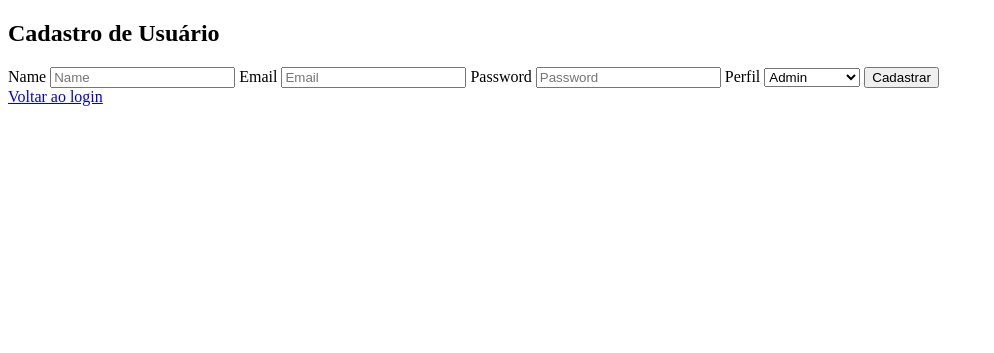
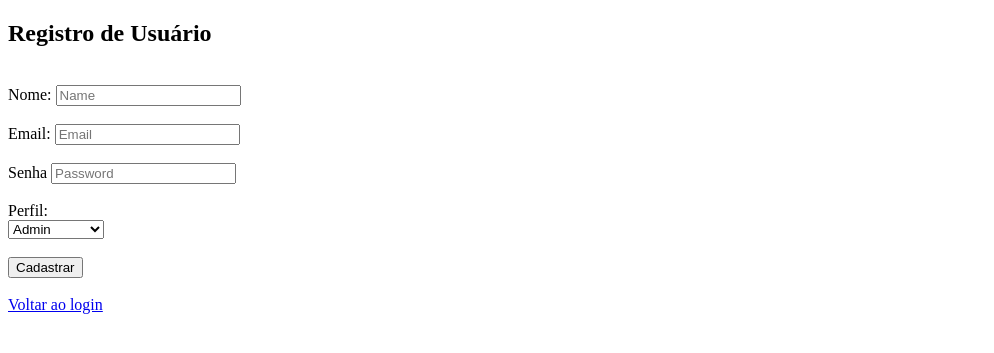
Before and after one commit to joaovictorgit21/CadLogin_System, a PHP site: page /view/RegisterView.php in a window 1280 px wide. Shown: the top 353 px of the page, without its empty margins (0-994 px from the left). Run offline with PHP 8.4, Linux system fonts and the light colour scheme.

Commit message:
fix: :bug: Correção de leitura das Classes

```diff
--- a/controller/AuthController.php
+++ b/controller/AuthController.php
@@ -1,11 +1,13 @@
 <?php
+
+require_once 'model/UserModel.php';
     class AuthController {
         public function loginUser() {
             if ($_SERVER['REQUEST_METHOD'] == 'POST') {
-                $useremail = $_POST['email'];
+                $email = $_POST['email'];
                 $password = $_POST['password'];
 
-                $user = UserModel::findByEmail($useremail);
+                $user = UserModel::findByEmail($email);
 
                 if ($user && password_verify($password, $user['password'])) {
                     session_start();
--- a/controller/UserController.php
+++ b/controller/UserController.php
@@ -1,4 +1,5 @@
 <?php
+
 class UserController {
     public function registerUser() {
         // verifica se a requisição é do tipo POST (se o form foi enviado)
--- a/model/DatabaseModel.php
+++ b/model/DatabaseModel.php
@@ -1,4 +1,5 @@
-<?
+<?php
+
     class DatabaseModel {
         private static $instance = null;
 
@@ -20,7 +21,6 @@
                 // Define um modo de erro para exeções, facilitando a depuração e tratamento de erros
                 self::$instance->setAttribute(PDO::ATTR_ERRMODE, PDO::ERRMODE_EXCEPTION);
             }
-
             return self::$instance;
         }
     }
--- a/view/RegisterView.php
+++ b/view/RegisterView.php
@@ -4,33 +4,51 @@
     <meta charset="UTF-8">
     <meta http-equiv="X-UA-Compatible" content="IE=edge">
     <meta name="viewport" content="width=device-width, initial-scale=1.0">
+
+    <!-- Title Web -->
     <title>Cadastro de Usuário</title>
+
+    <!-- Style CSS -->
+    <link rel="stylesheet" href="./style.css">
+    <link rel="stylesheet" href="./components/css/registerUser.css">
+
 </head>
 <body>
 
     <main>
-        <div>
-            <h2>Cadastro de Usuário</h2>
+        <div class="container">
+            <h2>Registro de Usuário</h2>
+            <br>
             <form method="POST" action="index.php?action=RegisterView">
-                    <label for="name">Name</label>
+                <section class="secName">
+                    <label for="name">Nome:</label>
                     <input type="text" name="name" placeholder="Name">
-
-                    <label for="email">Email</label>
+                </section>
+                <br>
+                <section class="secEmail">
+                    <label for="email">Email:</label>
                     <input type="email" name="email" placeholder="Email">
-
-                    <label for="password">Password</label>
+                </section>
+                <br>
+                <section class="secPass">
+                    <label for="password">Senha</label>
                     <input type="password" name="password" placeholder="Password">
-
-                    <label for="profile">Perfil</label>
-                    <select name="profile" id="profile">
+                </section>
+                <br>
+                <section class="secProfile">
+                    <label for="profile">Perfil:</label>
+                    <br>
+                    <select name="profile" id="profile" class="profile">
                         <option value="admin"> Admin</option>
                         <option value="gestor">Gestor</option>
                         <option value="colaborador">Colaborador</option>
                     </select>
-
-                <button type="submit">Cadastrar</button>
+                </section>
+                <br>
+                <button class="btnRegister" type="submit">Cadastrar</button>
             </form>
-            <a href="index.php?action=LoginView">Voltar ao login</a>
+            <br>
+            <a class="backLogin" href="index.php?action=LoginView">Voltar ao login</a>
         </div>
     </main>
 
```
Also changed, not shown: model/UserModel.php (+4 -4 lines), view/LoginView.php (+26 -10 lines).
